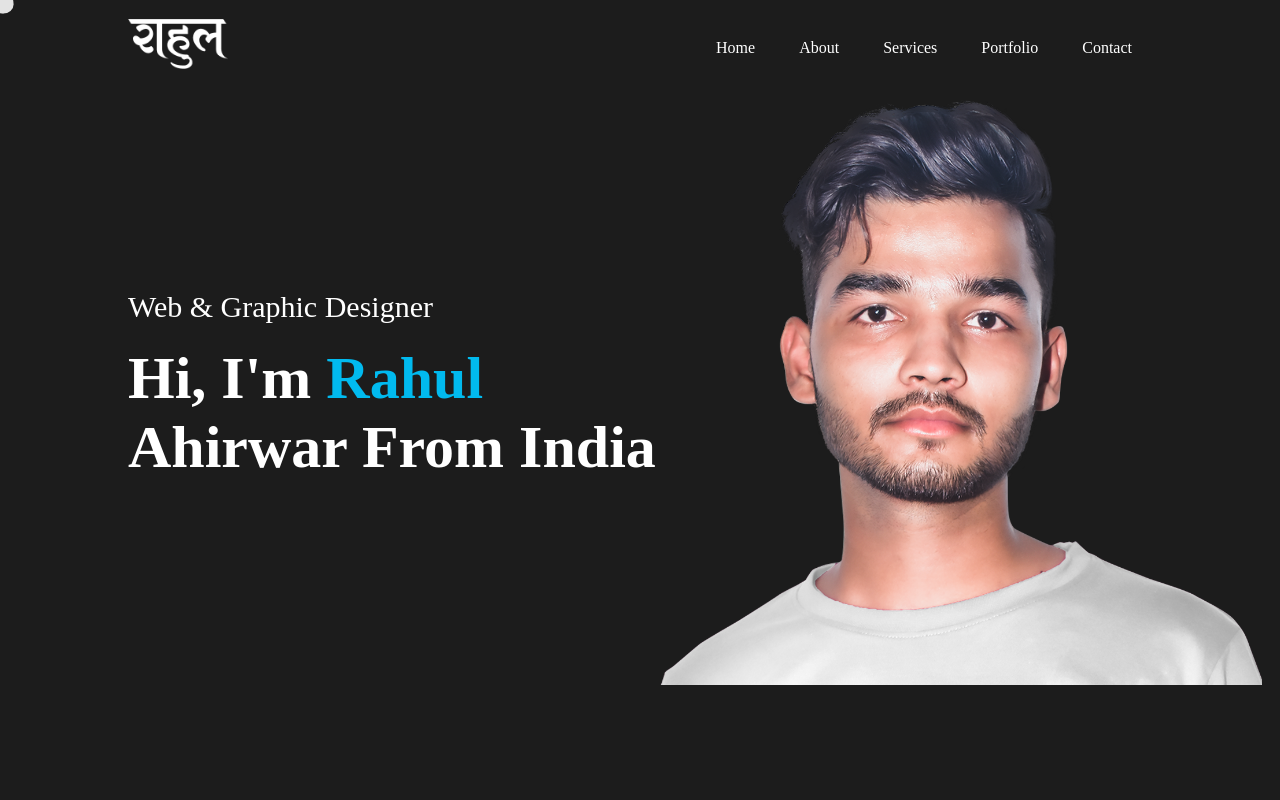
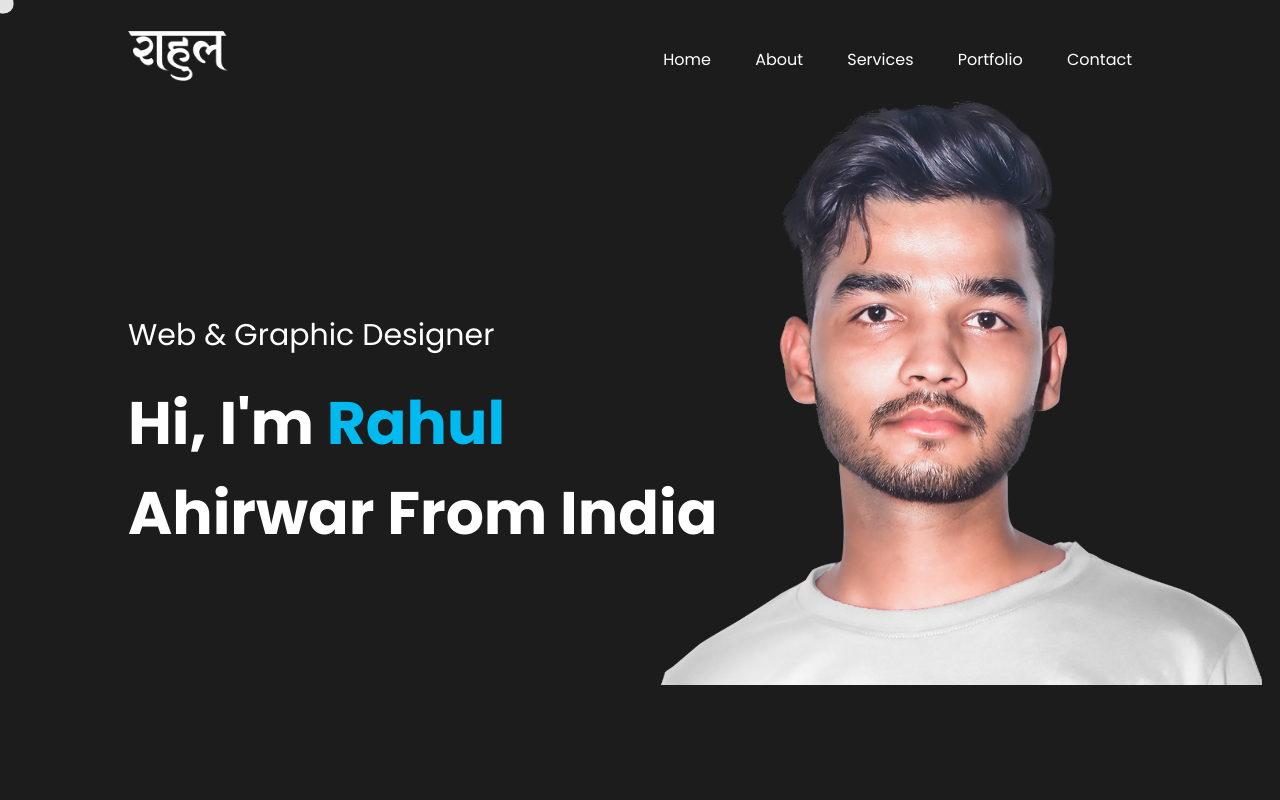
Before and after one commit to rahulhuyaar001/Portfolio, a plain HTML site: page index.html in a window 1280 px wide. Shown: the top 800 px of the page. Drawn offline with Linux system fonts and the light colour scheme; files that its build step writes are made by us from their sources; files whose address does not match are found by name.

Commit message:
Update style.css

```diff
--- a/style.css
+++ b/style.css
@@ -1,3 +1,4 @@
+@import url('https://fonts.googleapis.com/css2?family=Poppins:wght@100;200;400;500;600;700;800;900&display=swap');
 * {
     margin: 0;
     padding: 0;
```
